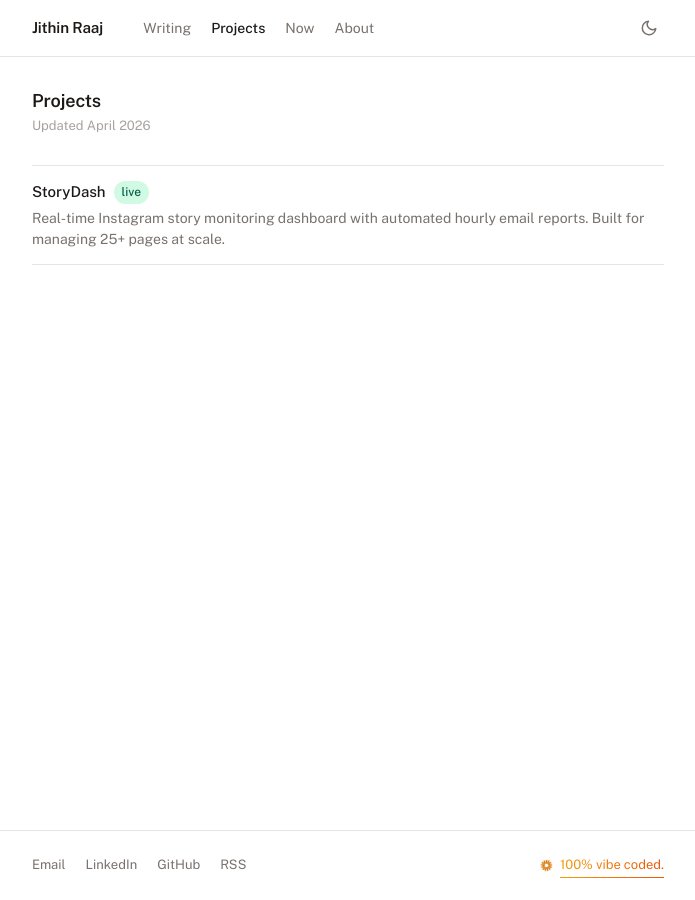
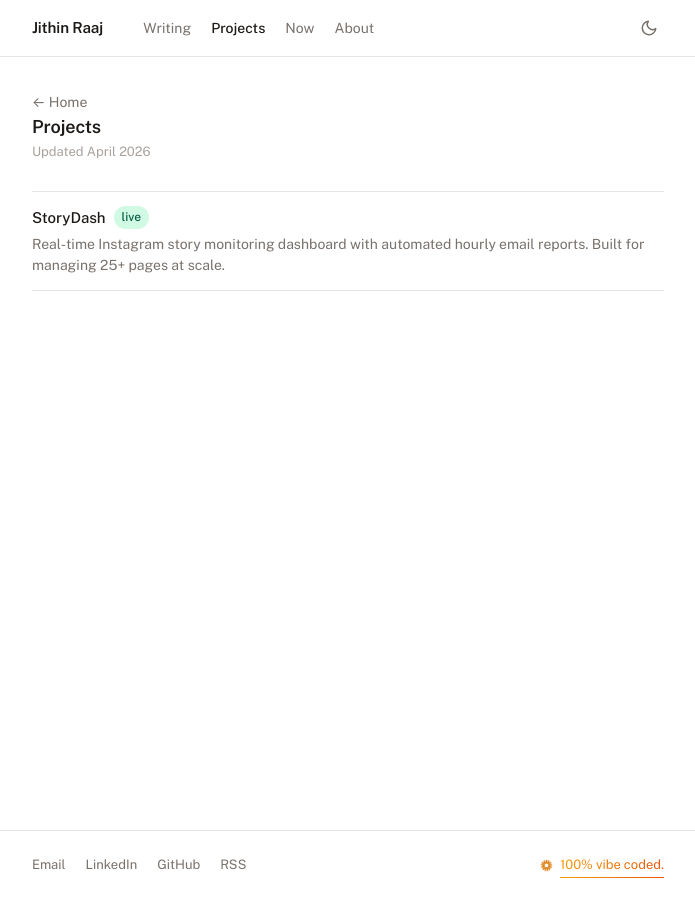
Before and after one commit to jithinrajtk/jithinrajtk.github.io, a Jekyll site: the page built from projects.html, in a window 1280 px wide. Shown: the whole page, without its empty margins (292-987 px from the left). Built offline with Jekyll 4.4.1, drawn with Linux system fonts in a browser that asks for light colours; nearby versions of some CDN libraries.

Commit message:
Add Home back link to Projects page

```diff
--- a/projects.html
+++ b/projects.html
@@ -5,6 +5,7 @@ permalink: /projects/
 ---
 
 <div class="list-page">
+  <a href="/" class="back-link">← Home</a>
   <div class="list-heading">
     <h1>Projects</h1>
     <p class="list-meta">Updated April 2026</p>
```
